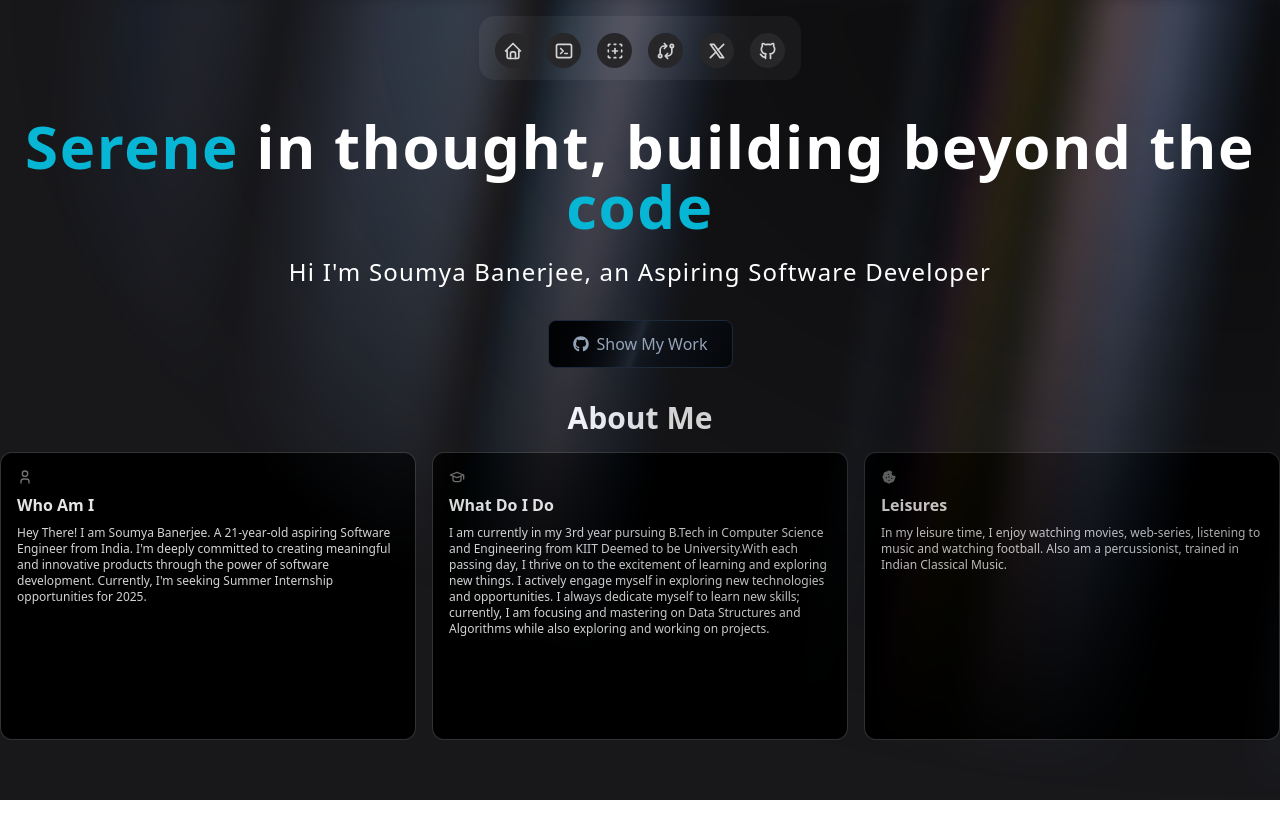
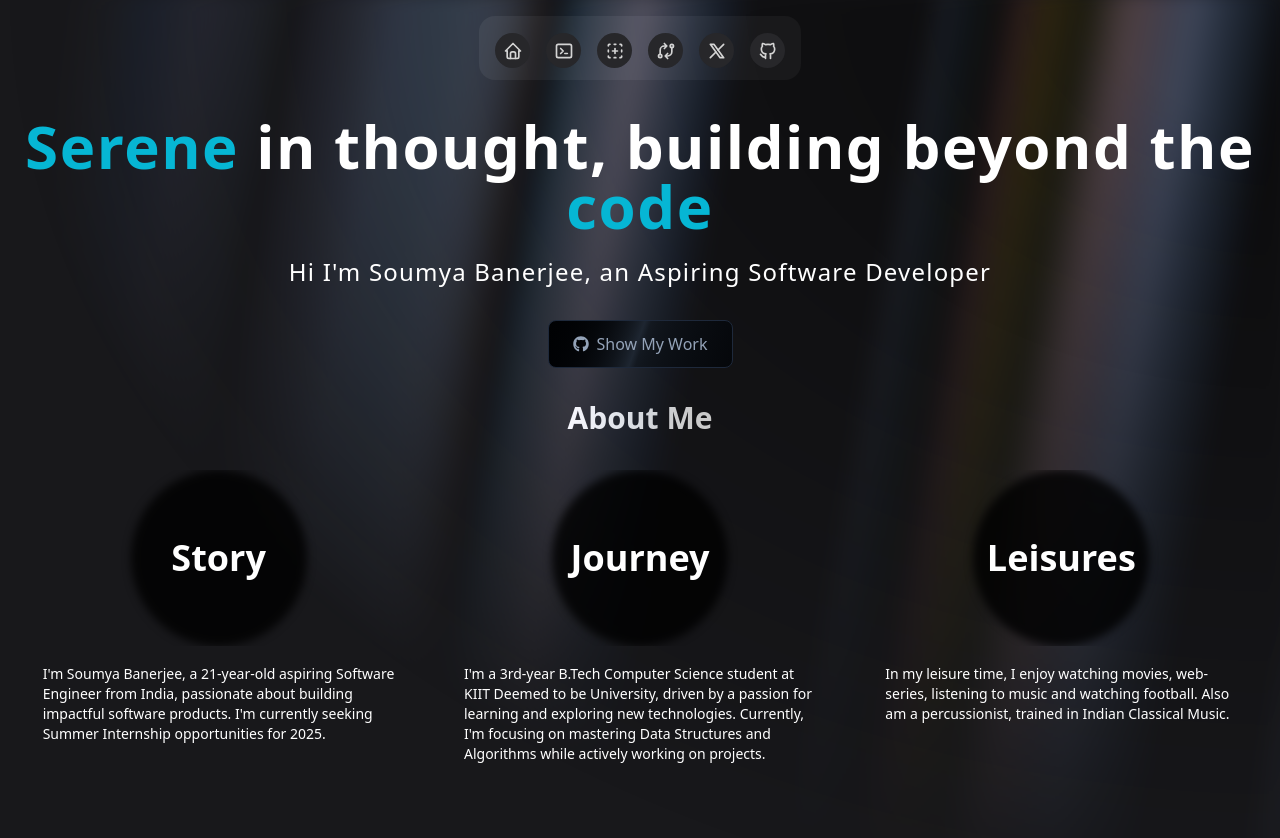
Before and after one commit to banerjeesoumya/My-Page, a Next.js app in the folder my-app/: page / in a window 1280 px wide. Shown: the top 838 px of the page. Before the commit the page ends 800 px from the top, so only its background shows below. Built offline with nearby package versions, Linux system fonts and the light colour scheme.

Commit message:
Updated with the About Me section

```diff
--- /dev/null
+++ b/my-app/components/AboutMe.tsx
@@ -0,0 +1,51 @@
+import React from "react";
+import { Cards } from "./Cards";
+
+export function AboutMe() {
+  return (
+    <div>
+      <div className="flex justify-center text-white items-center w-full text-3xl mt-4 mb-4 font-bold">
+        <h1>About Me</h1>
+      </div>
+      <div className="grid grid-cols-1 sm:grid-cols-2 lg:grid-cols-3 gap-4 px-4 place-items-center">
+        <Cards
+          title="Story"
+          description="I'm Soumya Banerjee, a 21-year-old aspiring Software Engineer from India, passionate about building impactful software products. I'm currently seeking Summer Internship opportunities for 2025."
+        />
+
+        <Cards
+          title="Journey"
+          description="I'm a 3rd-year B.Tech Computer Science student at KIIT Deemed to be University, driven by a passion for learning and exploring new technologies. Currently, I'm focusing on mastering Data Structures and Algorithms while actively working on projects."
+        />
+
+        <div className="sm:col-span-full sm:flex sm:justify-center lg:col-span-1">
+          <Cards
+            title="Leisures"
+            description="In my leisure time, I enjoy watching movies, web-series, listening to music and watching football. Also am a percussionist, trained in Indian Classical Music."
+          />
+        </div>
+      </div>
+    </div>
+  );
+}
+
+// const items = [
+//   {
+//     title: "Who Am I",
+//     description: "Hey There! I am Soumya Banerjee. A 21-year-old aspiring Software Engineer from India. I'm deeply committed to creating meaningful and innovative products through the power of software development. Currently, I'm seeking Summer Internship opportunities for 2025.",
+
+//     icon: <IconUser className="h-6 w-6 text-neutral-500" />,
+//   },
+//   {
+//     title: "What Do I Do",
+//     description: "I am currently in my 3rd year pursuing B.Tech in Computer Science and Engineering from KIIT Deemed to be University.With each passing day, I thrive on to the excitement of learning and exploring new things. I actively engage myself in exploring new technologies and opportunities. I always dedicate myself to learn new skills; currently, I am focusing and mastering on Data Structures and Algorithms while also exploring and working on projects.",
+
+//     icon: <IconSchool className="h-6 w-6 text-neutral-500" />,
+//   },
+//   {
+//     title: "Leisures",
+//     description: "In my leisure time, I enjoy watching movies, web-series, listening to music and watching football. Also am a percussionist, trained in Indian Classical Music.",
+
+//     icon: <IconCookieFilled className="h-6 w-6 text-neutral-500" />,
+//   },
+// ];
--- /dev/null
+++ b/my-app/components/Cards.tsx
@@ -0,0 +1,25 @@
+import React from 'react'
+import { EvervaultCard } from './ui/evervault';
+
+export const Cards = ({
+    title,
+    description
+  }: {
+    title?: string;
+    description?: string
+  }) => {
+  return (
+    <div className="flex flex-col items-start max-w-sm p-4 relative h-[20rem] sm:h-[25rem] md:h-[30rem]">
+        {/* <Icon className="absolute h-6 w-6 -top-3 -left-3 dark:text-white text-black" />
+        <Icon className="absolute h-6 w-6 -bottom-3 -left-3 dark:text-white text-black" />
+        <Icon className="absolute h-6 w-6 -top-3 -right-3 dark:text-white text-black" />
+        <Icon className="absolute h-6 w-6 -bottom-3 -right-3 dark:text-white text-black" />
+   */}
+        <EvervaultCard text={title} />
+
+        <h2 className="dark:text-white text-black mt-4 text-sm font-light">
+          {description}
+        </h2>
+      </div>
+  )
+}
--- a/my-app/components/Grid.tsx
+++ /dev/null
@@ -1,48 +0,0 @@
-import React from "react";
-import {
-  IconCookieFilled,
-  IconSchool,
-  IconUser,
-} from "@tabler/icons-react";
-import { BentoGrid, BentoGridItem } from "./ui/bento-grid";
-
-export function Grid() {
-  return (
-    <div className="">
-        <div className="flex justify-center text-white items-center w-full text-3xl mt-4 mb-4 font-bold">
-            <h1>About Me</h1>
-        </div>
-        <BentoGrid className="mx-auto">
-            {items.map((item, i) => (
-                <BentoGridItem
-                key={i}
-                title={item.title}
-                description={item.description}
-                icon={item.icon}
-                className={i === 3 || i === 6 ? "md:col-span-2" : ""}
-                />
-            ))}
-        </BentoGrid>
-    </div>
-  );
-}
-const items = [
-  {
-    title: "Who Am I",
-    description: "Hey There! I am Soumya Banerjee. A 21-year-old aspiring Software Engineer from India. I'm deeply committed to creating meaningful and innovative products through the power of software development. Currently, I'm seeking Summer Internship opportunities for 2025.",
-
-    icon: <IconUser className="h-4 w-4 text-neutral-500" />,
-  },
-  {
-    title: "What Do I Do",
-    description: "I am currently in my 3rd year pursuing B.Tech in Computer Science and Engineering from KIIT Deemed to be University.With each passing day, I thrive on to the excitement of learning and exploring new things. I actively engage myself in exploring new technologies and opportunities. I always dedicate myself to learn new skills; currently, I am focusing and mastering on Data Structures and Algorithms while also exploring and working on projects.",
-
-    icon: <IconSchool className="h-4 w-4 text-neutral-500" />,
-  },
-  {
-    title: "Leisures",
-    description: "In my leisure time, I enjoy watching movies, web-series, listening to music and watching football. Also am a percussionist, trained in Indian Classical Music.",
-
-    icon: <IconCookieFilled className="h-4 w-4 text-neutral-500" />,
-  },
-];
--- a/my-app/components/Landing.tsx
+++ b/my-app/components/Landing.tsx
@@ -5,7 +5,7 @@
 import { AuroraBackground } from "./ui/aurora-background";
 import { Hero } from "./Hero";
 import { Navbar } from "./Navbar";
-import { Grid } from "./Grid";
+import { AboutMe } from "./AboutMe";
 
 export function Landing() {
   return (
@@ -30,7 +30,7 @@
           <Hero />
         </main>
         <div className="w-full">
-          <Grid />
+          <AboutMe />
         </div>
       </motion.div>
     </AuroraBackground>
--- a/my-app/components/Navbar.tsx
+++ b/my-app/components/Navbar.tsx
@@ -1,3 +1,5 @@
+"use client"
+
 import React from "react";
 
 import {
--- a/my-app/components/ui/bento-grid.tsx
+++ b/my-app/components/ui/bento-grid.tsx
@@ -35,19 +35,20 @@
   return (
     <div
       className={cn(
-        "row-span-1 rounded-xl group/bento hover:shadow-xl transition duration-200 shadow-input dark:shadow-none p-4 dark:bg-black dark:border-white/[0.2] bg-white border border-transparent justify-between flex flex-col space-y-4",
+        "row-span-1 rounded-xl group/bento hover:shadow-xl transition duration-200 shadow-input dark:shadow-none p-4 dark:bg-black dark:border-white/[0.2] bg-white border border-transparent flex flex-col space-y-4",
         className
-      )}
-    >
+      )}>
       {header}
-      <div className="group-hover/bento:translate-x-2 transition duration-200">
-        {icon}
-        <div className="font-sans font-bold text-neutral-600 dark:text-neutral-200 mb-2 mt-2">
+      <div className="group-hover/bento:translate-x-2 transition duration-200 flex justify-center items-center space-x-2">
+        <div>
+            {icon}
+        </div>
+        <div className="font-sans font-bold text-neutral-600 dark:text-neutral-200 text-2xl">
           {title}
         </div>
-        <div className="font-sans font-normal text-neutral-600 text-xs dark:text-neutral-300">
+      </div>
+      <div className="font-sans font-normal text-neutral-600 text-base dark:text-neutral-300">
           {description}
-        </div>
       </div>
     </div>
   );
--- /dev/null
+++ b/my-app/components/ui/evervault.tsx
@@ -0,0 +1,108 @@
+/* eslint-disable @typescript-eslint/no-explicit-any */
+"use client";
+import { useMotionValue } from "framer-motion";
+import React, { useState, useEffect } from "react";
+import { useMotionTemplate, motion } from "framer-motion";
+import { cn } from "@/lib/utils";
+
+export const EvervaultCard = ({
+  text,
+  className,
+}: {
+  text?: string;
+  className?: string;
+}) => {
+  const mouseX = useMotionValue(0);
+  const mouseY = useMotionValue(0);
+
+  const [randomString, setRandomString] = useState("");
+
+  useEffect(() => {
+    const str = generateRandomString(1500);
+    setRandomString(str);
+  }, []);
+
+  function onMouseMove({ currentTarget, clientX, clientY }: any) {
+    const { left, top } = currentTarget.getBoundingClientRect();
+    mouseX.set(clientX - left);
+    mouseY.set(clientY - top);
+
+    const str = generateRandomString(1500);
+    setRandomString(str);
+  }
+
+  return (
+    <div
+      className={cn(
+        "p-0.5  bg-transparent flex items-center justify-center w-full relative",
+        className
+      )}
+    >
+      <div
+        onMouseMove={onMouseMove}
+        className="group/card rounded-3xl w-full relative overflow-hidden bg-transparent flex items-center justify-center h-full"
+      >
+        <CardPattern
+          mouseX={mouseX}
+          mouseY={mouseY}
+          randomString={randomString}
+        />
+        <div className="relative z-10 flex items-center justify-center">
+          <div className="relative h-44 w-44  rounded-full flex items-center justify-center text-white font-bold text-4xl">
+            <div className="absolute w-full h-full bg-white/[0.8] dark:bg-black/[0.8] blur-sm rounded-full" />
+            <span className="dark:text-white text-black z-20">{text}</span>
+          </div>
+        </div>
+      </div>
+    </div>
+  );
+};
+
+export function CardPattern({ mouseX, mouseY, randomString }: any) {
+  const maskImage = useMotionTemplate`radial-gradient(250px at ${mouseX}px ${mouseY}px, white, transparent)`;
+  const style = { maskImage, WebkitMaskImage: maskImage };
+
+  return (
+    <div className="pointer-events-none">
+      <div className="absolute inset-0 rounded-2xl  [mask-image:linear-gradient(white,transparent)] group-hover/card:opacity-50"></div>
+      <motion.div
+        className="absolute inset-0 rounded-2xl bg-gradient-to-r from-green-500 to-blue-700 opacity-0  group-hover/card:opacity-100 backdrop-blur-xl transition duration-500"
+        style={style}
+      />
+      <motion.div
+        className="absolute inset-0 rounded-2xl opacity-0 mix-blend-overlay  group-hover/card:opacity-100"
+        style={style}
+      >
+        <p className="absolute inset-x-0 text-xs h-full break-words whitespace-pre-wrap text-white font-mono font-bold transition duration-500">
+          {randomString}
+        </p>
+      </motion.div>
+    </div>
+  );
+}
+
+const characters =
+  "ABCDEFGHIJKLMNOPQRSTUVWXYZabcdefghijklmnopqrstuvwxyz0123456789";
+export const generateRandomString = (length: number) => {
+  let result = "";
+  for (let i = 0; i < length; i++) {
+    result += characters.charAt(Math.floor(Math.random() * characters.length));
+  }
+  return result;
+};
+
+export const Icon = ({ className, ...rest }: any) => {
+  return (
+    <svg
+      xmlns="http://www.w3.org/2000/svg"
+      fill="none"
+      viewBox="0 0 24 24"
+      strokeWidth="1.5"
+      stroke="currentColor"
+      className={className}
+      {...rest}
+    >
+      <path strokeLinecap="round" strokeLinejoin="round" d="M12 6v12m6-6H6" />
+    </svg>
+  );
+};
```
